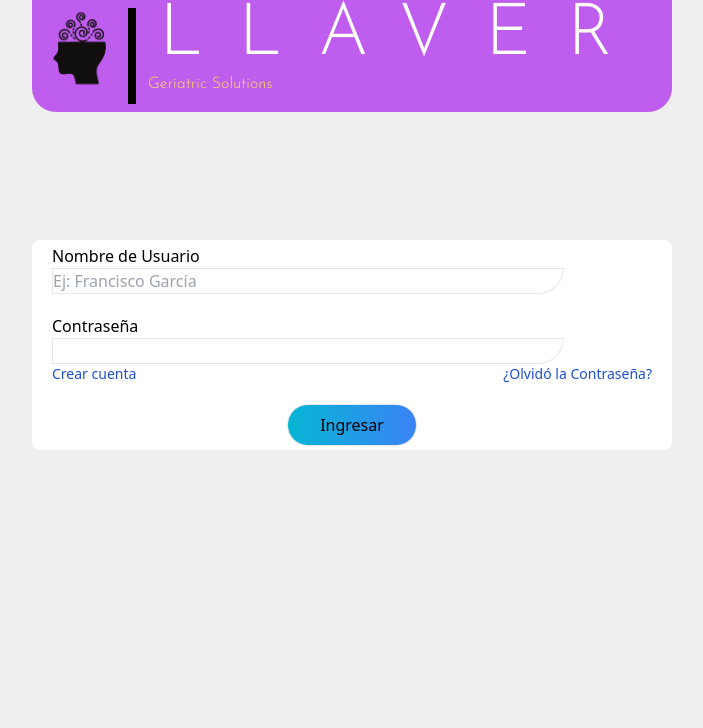
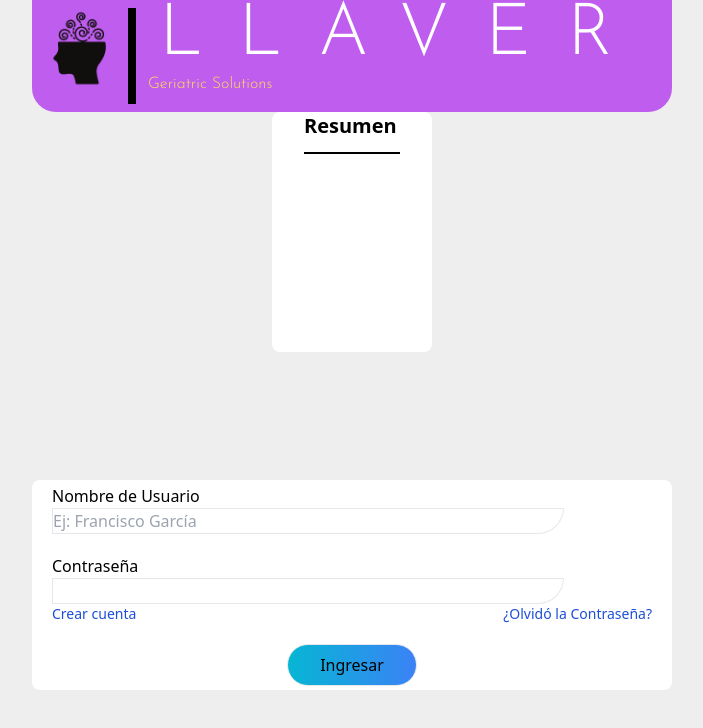
Before and after one commit to luisalcab/LLAVER, a React (Vite) app: page / in a window 1280 px wide. Shown: the top 728 px of the page, without its empty margins (288-991 px from the left). Built offline with nearby package versions, Linux system fonts and the light colour scheme.

Commit message:
Tests fixed

```diff
--- a/src/App.jsx
+++ b/src/App.jsx
@@ -7,6 +7,7 @@ import Card from "./components/Card"
 import Error from "./components/Error"
 import RegPacientes from "./components/RegPacientes"
 import Validation from "./components/Validation"
+import Sidebar from "./components/Sidebar"
 
 function App() {
     //States patra el control del flujo
@@ -22,6 +23,7 @@ function App() {
         <div class="bg-[#EEEEEE] h-screen w-full overflow-hidden">
             <Logo roundedCenter={true}/>
 
+            <Card text={"Resumen"} resumen={true}/>
             {(validation && <Validation
                 setValidation={setValidation}
                 pastComponent={setLogIn}
```
